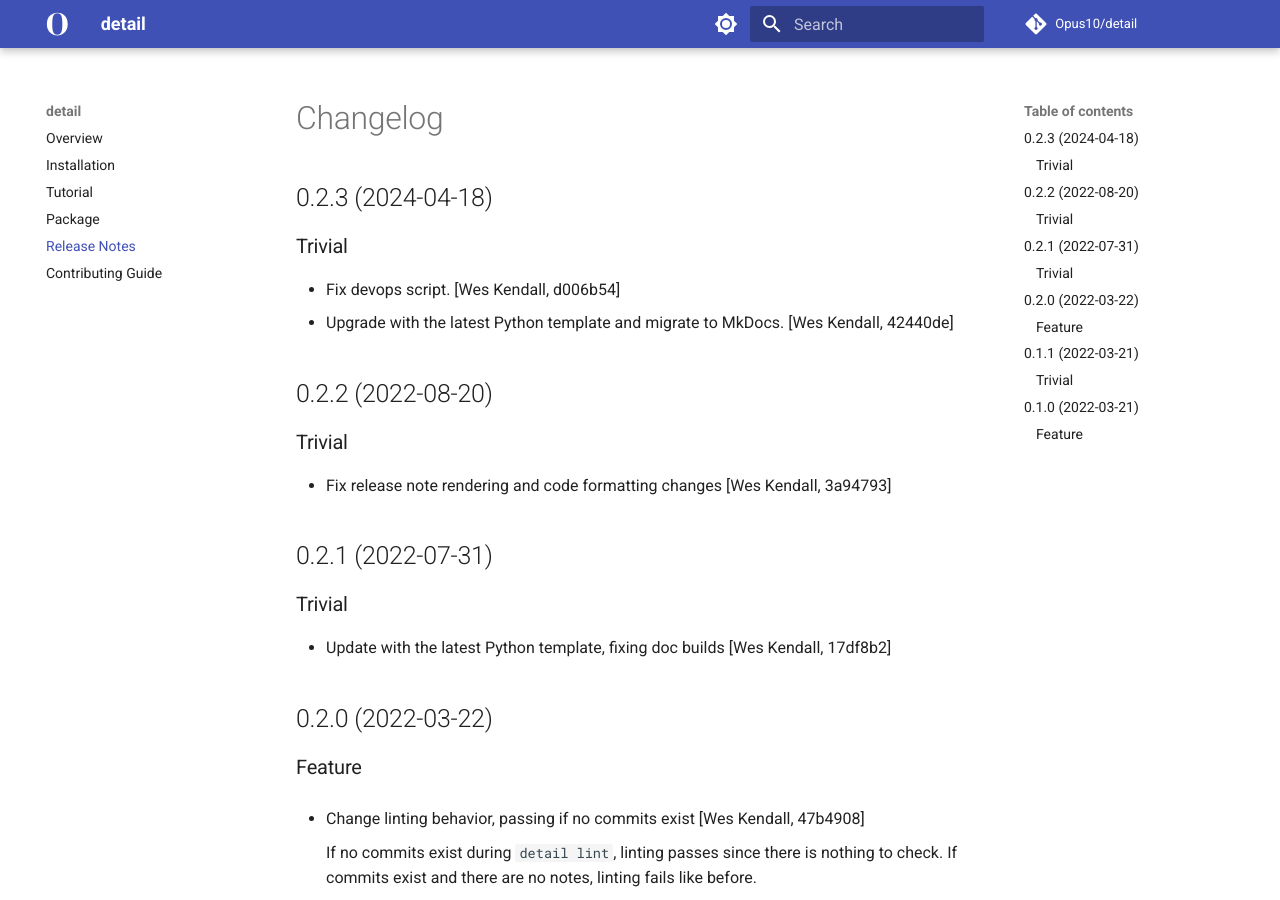
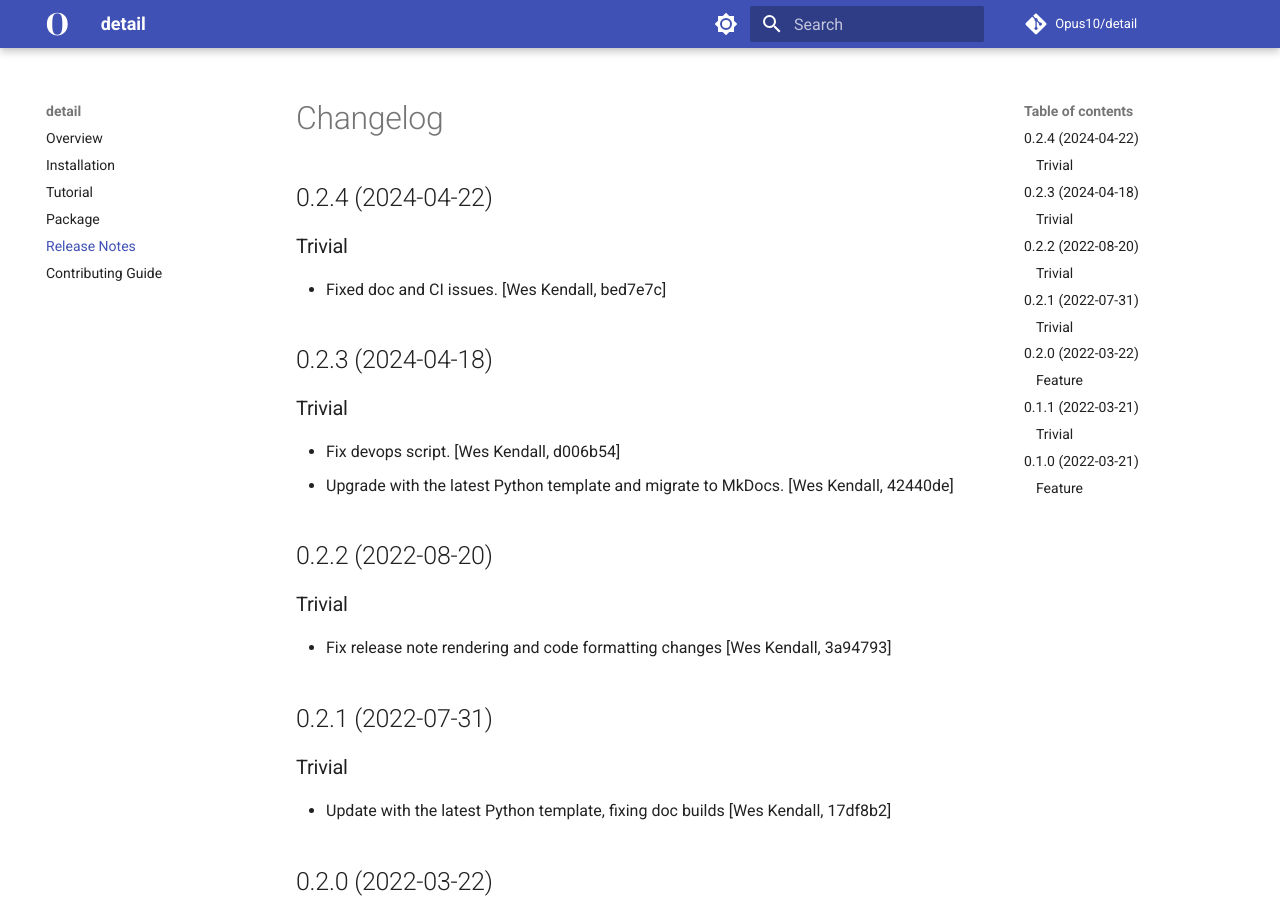
Before and after one commit to Opus10/detail, an MkDocs documentation site: the page built from docs/release_notes.md, in a window 1280 px wide and 900 px high. Built offline with MkDocs 1.6.1 and Material for MkDocs 9.7.7, drawn with Linux system fonts in a browser that asks for light colours; comment, search, counter and statistics services are not loaded.

Commit message:
Release version 0.2.4 [skip ci]
Type: trivial

```diff
--- a/docs/release_notes.md
+++ b/docs/release_notes.md
@@ -1,4 +1,10 @@
 # Changelog
+
+## 0.2.4 (2024-04-22)
+
+### Trivial
+
+  - Fixed doc and CI issues. [Wes Kendall, bed7e7c]
 
 ## 0.2.3 (2024-04-18)
 
--- a/docs/requirements.txt
+++ b/docs/requirements.txt
@@ -74,7 +74,7 @@ tldextract==5.1.2 ; python_version >= "3.8" and python_version < "4"
 tomli==2.0.1 ; python_version >= "3.8" and python_full_version <= "3.11.0a6"
 tox==4.11.3 ; python_version >= "3.8" and python_version < "4"
 types-python-dateutil==2.9.0.20240316 ; python_version >= "3.8" and python_version < "4"
-typing-extensions==4.11.0 ; python_version >= "3.8" and python_version < "3.11"
+typing-extensions==4.11.0 ; python_version >= "3.8" and python_version < "4"
 urllib3==2.2.1 ; python_version >= "3.8" and python_version < "4"
 virtualenv==20.25.2 ; python_version >= "3.8" and python_version < "4"
 watchdog==4.0.0 ; python_version >= "3.8" and python_version < "4"
--- a/pyproject.toml
+++ b/pyproject.toml
@@ -23,7 +23,7 @@ name = "detail"
 packages = [
   { include = "detail" },
 ]
-version = "0.2.3"
+version = "0.2.4"
 description = "Build automations off of structured notes in your project"
 authors = ["Opus 10 Engineering"]
 classifiers = [
```
Also changed, not shown: CHANGELOG.md (+6 -0 lines).
